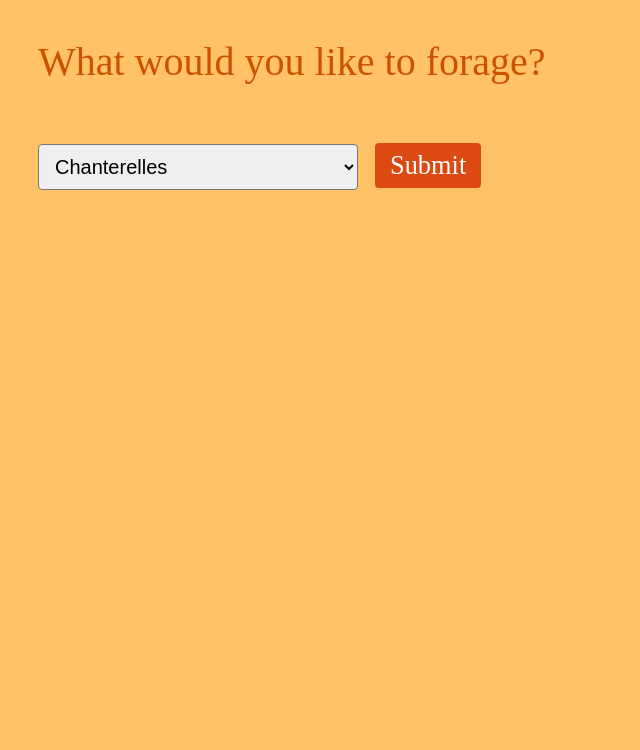
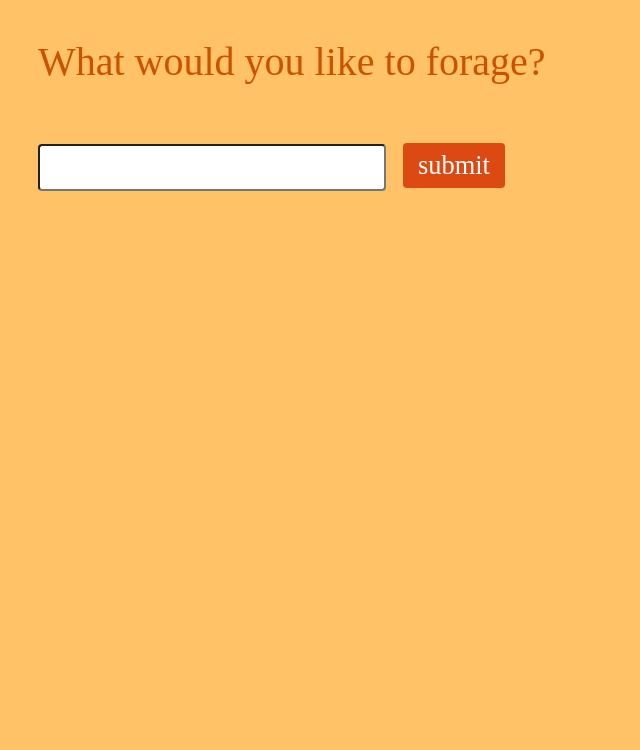
Before and after one commit to snphillips/nofrillztwitter, a website: page client/index.html in a window 1280 px wide. Shown: the top 750 px of the page, without its empty margins (0-640 px from the left). Drawn offline with nearby package versions, Linux system fonts and the light colour scheme; no server answers; a web font is replaced by a local one.

Commit message:
button triggers axios call

```diff
--- a/client/index.html
+++ b/client/index.html
@@ -30,18 +30,32 @@
       <div id="loader"></div>
 
       <p>What would you like to forage?</p>
+
       <!-- Form -->
-      <form class="form"
-            action="/action_page.php">
+        <form class="" id="form">
 
-      <select name="forage-thing">
-        <option value="Chanterelles">Chanterelles</option>
-        <option value="Black Trumpets">Black Trumpets</option>
-        <option value="Morels">Morels</option>
-      </select>
+<!--         <select name="forage-thing">
+          <option value="Chanterelles">Chanterelles</option>
+          <option value="Black Trumpets">Black Trumpets</option>
+          <option value="Morels">Morels</option>
+          <option value="Maitakes">Maitakes</option>
+          <option value="Chicken of the Woods">Chicken of the Woods</option>
+        </select> -->
 
-      <input class="submit-button" id="submit" type="submit" value="Submit">
-      </form>
+        <input id="forage-thing"
+               type=""
+               name=""
+               value=""
+               placeholder=""></input>
+
+        <input class="submit-button"
+               id="button"
+               type="button"
+               name="button"
+               value="submit"></input>
+
+        </form>
+
 
 
       <!-- Result -->
--- a/client/main.js
+++ b/client/main.js
@@ -1,17 +1,17 @@
 (function() {
 
-// this works. keep for now
-// fetch(`http://localhost:3000/art-deco`)
-//   .then(function(response) {
-//     return response.json();
-//   })
-//   .then(function(response) {
-//     parseData(response)
-//     console.log("JSON.stringify(response)", JSON.stringify(response));
-//   })
-//   .then(function(response) {
-//   });
+  document.getElementById("button").addEventListener("click", lookupForageThing);
 
+  // The mega function that does it all when user clicks the submit button
+  function lookupForageThing() {
+
+
+  //===============================
+  // The API call to Open Weather
+  //===============================
+  // This axios call is made to the Open Weather Map API,
+  // using the user's inputted zip.
+  function axiosCall(){
     axios.get('http://localhost:3000/art-deco', {
           params: {
           ID: 12345
@@ -24,6 +24,8 @@ axios.get('http://localhost:3000/art-deco', {
     .catch(function (error) {
       console.log(error);
     });
+  }
+  axiosCall();
 
 
 
@@ -59,7 +61,7 @@ axios.get('http://localhost:3000/art-deco', {
 
 
 
-
+}
 
 
 
```
Lines whose indentation alone changed are shown as unchanged.
